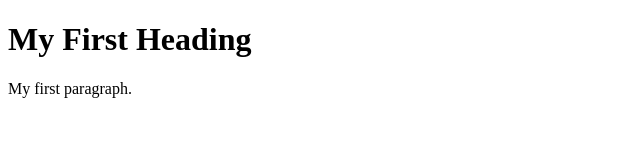
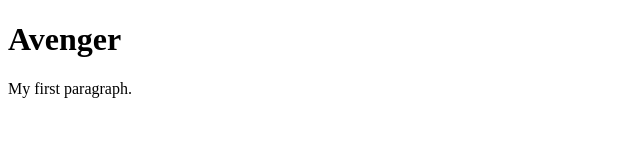
Before and after one commit to arunagiri-3300/first-project, a plain HTML site: page index.html in a window 1280 px wide. Shown: the whole page, without its empty margins (0-640 px from the left). Drawn offline with Linux system fonts and the light colour scheme.

Commit message:
h1 changed in index

```diff
--- a/index.html
+++ b/index.html
@@ -1,7 +1,7 @@
 <!DOCTYPE html>
 <html>
   <body>
-    <h1>My First Heading</h1>
+    <h1>Avenger</h1>
 
     <p>My first paragraph.</p>
   </body>
```
